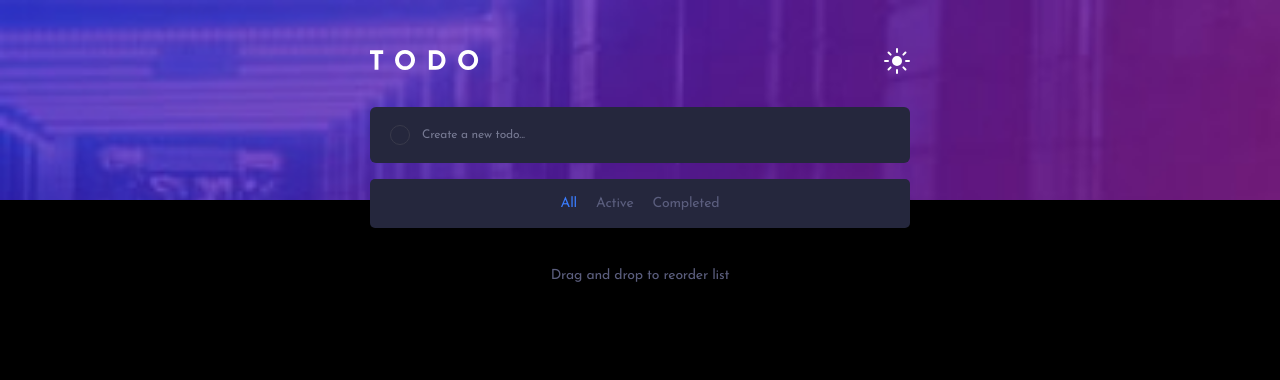
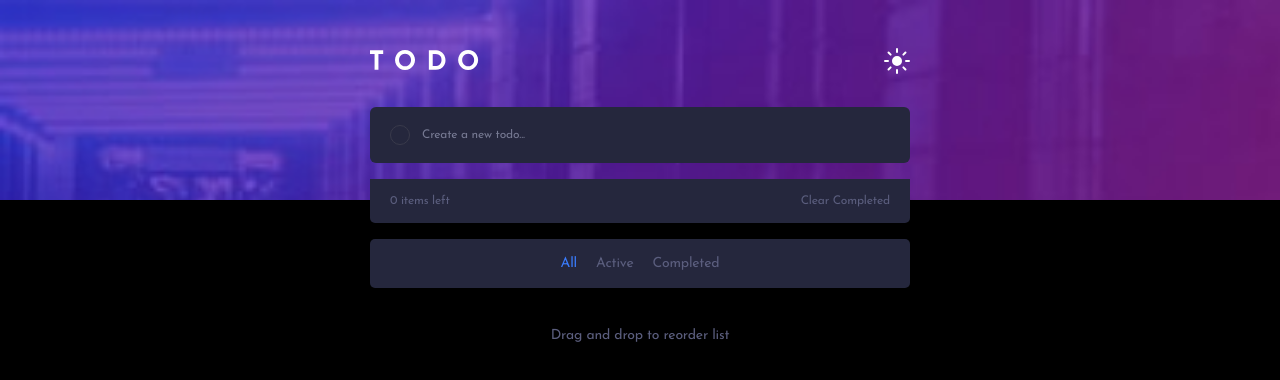
Before and after one commit to aaronkagan/supercharged-todo-list, a React (Vite) app: page / in a window 1280 px wide. Shown: the top 380 px of the page. Built offline with nearby package versions, Linux system fonts and the light colour scheme.

Commit message:
fixing empty tasks bug

```diff
--- a/src/App.tsx
+++ b/src/App.tsx
@@ -256,7 +256,7 @@ function App() {
                   </StyledTodoItem>
                 );
               })}
-              <div className="todoListBottom">
+              {/* <div className="todoListBottom">
                 <span>
                   {todos.filter((elem) => !elem.isCompleted).length} items left
                 </span>
@@ -270,9 +270,24 @@ function App() {
                 >
                   Clear Completed
                 </span>
-              </div>
+              </div> */}
             </StyledTodoList>
           ) : null}
+          <div className="todoListBottom">
+            <span>
+              {todos.filter((elem) => !elem.isCompleted).length} items left
+            </span>
+            <span
+              className="clear-completed"
+              onClick={() =>
+                setTodos((prevTodos) =>
+                  prevTodos.filter((elem) => !elem.isCompleted)
+                )
+              }
+            >
+              Clear Completed
+            </span>
+          </div>
           <StyledFilterBar>
             <span
               ref={filterAllRef}
@@ -348,6 +363,7 @@ const StyledMain = styled.main`
     border-radius: 0.6rem;
     font-size: 1.2rem;
     padding: 0rem 2rem;
+    margin-bottom: 1.6rem;
 
     .submit {
       cursor: pointer;
@@ -381,24 +397,13 @@ const StyledMain = styled.main`
     text-align: center;
     margin-top: 4rem;
   }
-`;
-
-const StyledTodoList = styled.ul`
-  .fall {
-    transform: translateY(10rem);
-    transition: all 0.5s;
-    opacity: 0;
-  }
-  list-style-type: none;
-  margin-top: 1.6rem;
-  border-radius: 0.5rem;
-  background-color: ${(props) => props.theme.todoBg};
-  box-shadow: ${(props) => props.theme.todoListBoxShadow};
-  color: ${(props) => props.theme.todoColor};
 
   .todoListBottom {
     color: ${(props) => props.theme.todoBottomColor};
     color: ${(props) => props.theme.todoListBottomColor};
+    background-color: ${(props) => props.theme.todoBg};
+    border-radius: 0 0 0.5rem 0.5rem;
+    /* margin-top: 1.6rem; */
 
     padding: 1.6rem 2rem;
     display: flex;
@@ -410,6 +415,20 @@ const StyledTodoList = styled.ul`
       cursor: pointer;
     }
   }
+`;
+
+const StyledTodoList = styled.ul`
+  .fall {
+    transform: translateY(10rem);
+    transition: all 0.5s;
+    opacity: 0;
+  }
+  list-style-type: none;
+  /* margin-top: 1.6rem; */
+  border-radius: 0.5rem 0.5rem 0 0;
+  background-color: ${(props) => props.theme.todoBg};
+  box-shadow: ${(props) => props.theme.todoListBoxShadow};
+  color: ${(props) => props.theme.todoColor};
 `;
 
 const StyledTodoItem = styled.li`
```
